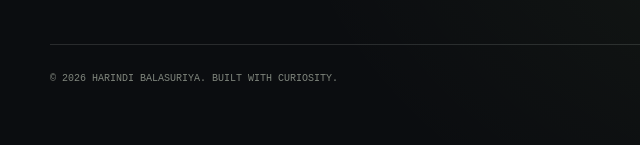
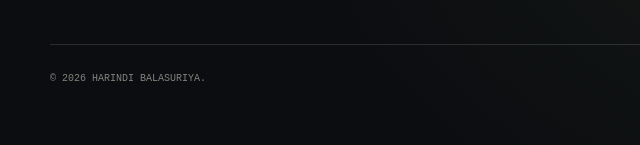
Before and after one commit to Harindi21/Harindi21.github.io, a plain HTML site: page index.html in a window 1280 px wide. Shown: the part 8388-8533 px from the top of the page, 0-640 px from the left. Drawn offline with Linux system fonts and the light colour scheme; animation ran at ten frames a second.

Commit message:
Update contact section in index.html

```diff
--- a/index.html
+++ b/index.html
@@ -177,7 +177,7 @@ html[data-motion="off"]{scroll-behavior:auto}html[data-motion="off"] *,html[data
 
     <section class="section" id="education" aria-labelledby="educationTitle"><div class="container"><div class="kicker reveal">05 / THE FOUNDATION</div><div class="section-top reveal"><h2 class="section-title" id="educationTitle">Always a<br><em>work in progress.</em></h2></div><div class="education-grid"><article class="education-card reveal"><span class="edu-date">2021 — 2025 / EDUCATION</span><h3>BSc (Hons) in Software Engineering</h3><p class="edu-place">NSBM Green University, Sri Lanka</p><div class="edu-awards"><span>FIRST CLASS HONOURS</span><span>TOP OF THE BATCH / 21.1 & 21.2</span></div><p>Coursework in architecture, databases, distributed systems and machine learning. Final-year independent research and project: GIGGO.</p></article><article class="education-card reveal"><span class="edu-date">2026 / RESEARCH</span><h3>Applied ML & Retrieval-Augmented Systems</h3><p class="edu-place">TIDAC 2026 International Research Conference</p><div class="edu-awards"><span>UNDER PEER REVIEW</span></div><p>Independent IEEE-format paper based on GIGGO, exploring applied machine learning and retrieval-augmented assistant design.</p></article></div></div></section>
 
-    <section class="section contact" id="contact" aria-labelledby="contactTitle"><div class="container"><div class="kicker reveal">06 / THE NEXT THING</div><h2 class="contact-title reveal" id="contactTitle">LET'S MAKE<br><span class="outline">SOMETHING</span><br><span class="spark">MATTER.</span></h2><p class="contact-sub reveal">Have an interesting problem, a bold idea, or an opportunity worth exploring? I'd love to hear about it.</p><div class="contact-cta reveal"><a class="email-link" href="mailto:eranthikah999@gmail.com?subject=Hello%20Harindi%20%E2%80%93%20Let%27s%20connect">eranthikah999@gmail.com <span aria-hidden="true">↗</span></a><div class="contact-links"><a href="https://github.com/Harindi21" target="_blank" rel="noopener noreferrer">GITHUB ↗</a><button type="button" id="copyEmail">COPY EMAIL ↗</button></div></div><footer><span>© 2026 HARINDI BALASURIYA. BUILT WITH CURIOSITY.</span><span>COLOMBO, SRI LANKA · <a href="#home" style="color:var(--accent)">BACK TO TOP ↑</a></span></footer></div></section>
+    <section class="section contact" id="contact" aria-labelledby="contactTitle"><div class="container"><div class="kicker reveal">06 / THE NEXT THING</div><h2 class="contact-title reveal" id="contactTitle">LET'S MAKE<br><span class="outline">SOMETHING</span><br><span class="spark">MATTER.</span></h2><p class="contact-sub reveal">Have an interesting problem, a bold idea, or an opportunity worth exploring? I'd love to hear about it.</p><div class="contact-cta reveal"><a class="email-link" href="mailto:eranthikah999@gmail.com?subject=Hello%20Harindi%20%E2%80%93%20Let%27s%20connect">eranthikah999@gmail.com <span aria-hidden="true">↗</span></a><div class="contact-links"><a href="https://github.com/Harindi21" target="_blank" rel="noopener noreferrer">GITHUB ↗</a><button type="button" id="copyEmail">COPY EMAIL ↗</button></div></div><footer><span>© 2026 HARINDI BALASURIYA.</span><span>COLOMBO, SRI LANKA · <a href="#home" style="color:var(--accent)">BACK TO TOP ↑</a></span></footer></div></section>
   </main>
 
   <div class="corner-controls"><button class="float-control motion" type="button" id="motionButton" aria-pressed="false" aria-label="Turn off animations">◌ MOTION: ON</button><button class="float-control" type="button" id="paletteButton" aria-label="Open command palette"><span class="key">⌘</span><span class="key">K</span> JUMP</button></div>
```
